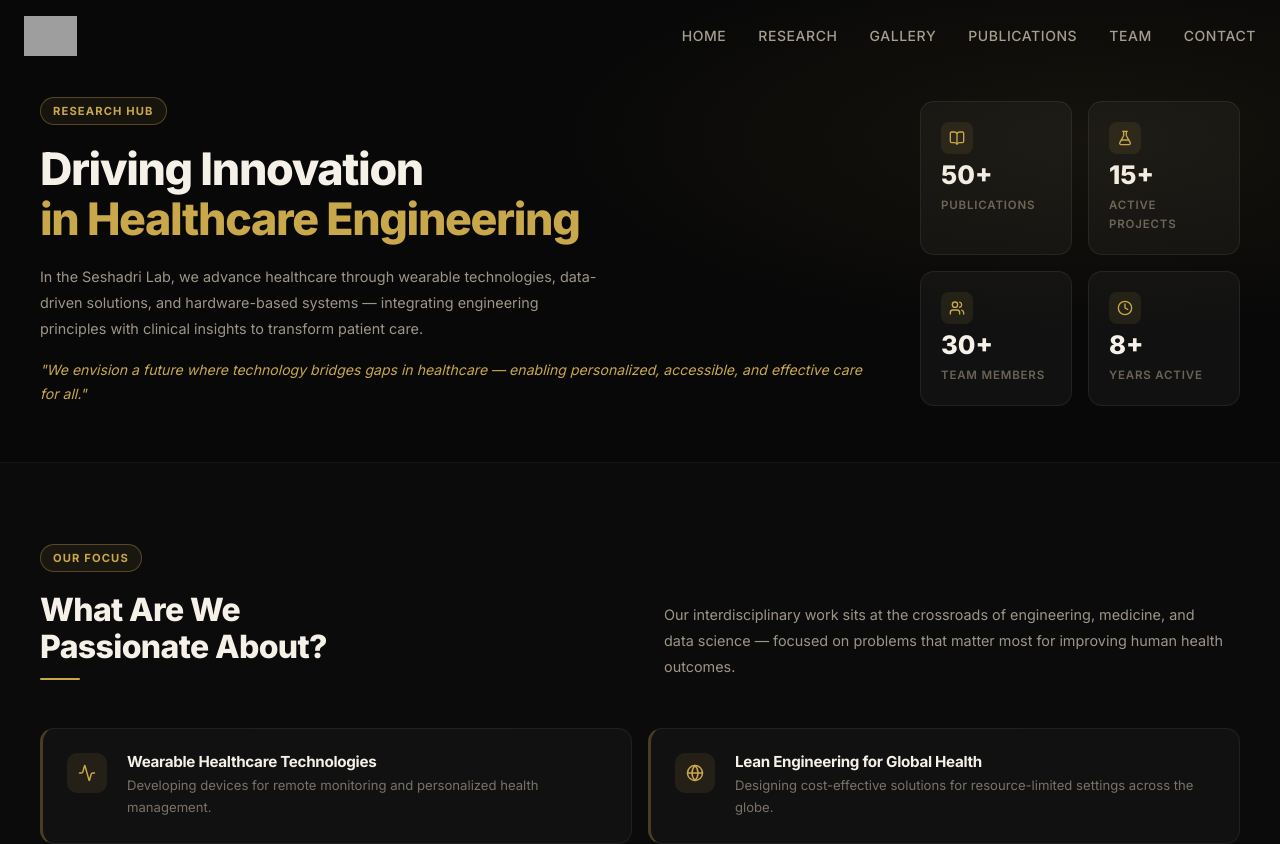
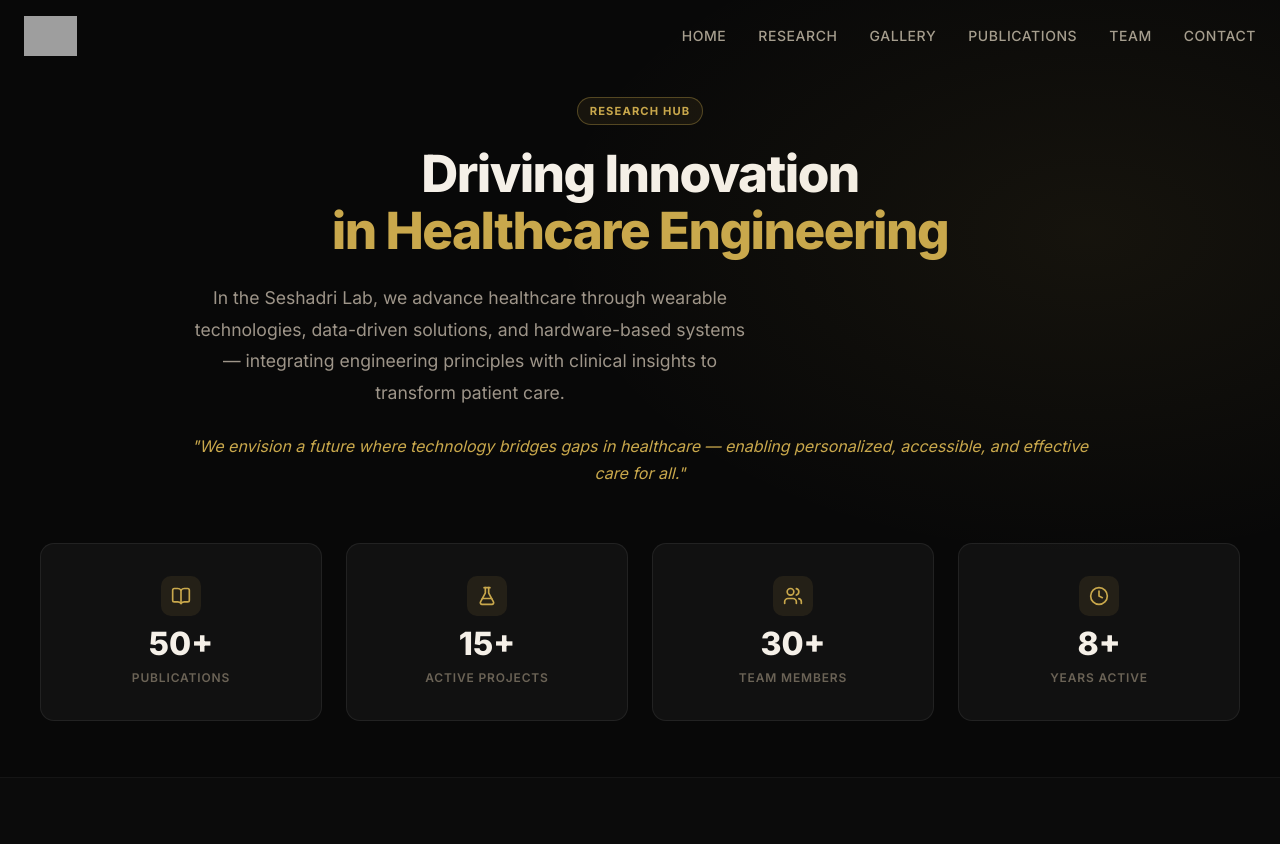
Before and after one commit to prasanth-selva/Seshadri_Lab_Update, a Next.js app: page /research in a window 1280 px wide. Shown: the top 844 px of the page. Built offline with nearby package versions, Linux system fonts and the light colour scheme; grey boxes are pictures that could not be loaded.

Commit message:
pages padding

```diff
--- a/src/app/research/page.tsx
+++ b/src/app/research/page.tsx
@@ -136,11 +136,11 @@ export default function ResearchPage() {
           }} />
 
           <div style={S.container}>
-            <div style={{ display: "grid", gridTemplateColumns: "1fr auto", gap: "3rem", alignItems: "end" }}>
+            <div style={{ display: "flex", flexDirection: "column", gap: "3.5rem", alignItems: "center", textAlign: "center" }}>
 
-              {/* Left — Text */}
-              <div>
-                <motion.div style={S.label} initial="hidden" animate="show" variants={fadeUp} custom={0}>
+              {/* Text */}
+              <div style={{ maxWidth: 900 }}>
+                <motion.div style={{ ...S.label, justifyContent: "center" }} initial="hidden" animate="show" variants={fadeUp} custom={0}>
                   Research Hub
                 </motion.div>
 
@@ -150,11 +150,11 @@ export default function ResearchPage() {
                   animate="show"
                   custom={1}
                   style={{
-                    fontSize: "clamp(2rem, 3.5vw, 3.2rem)",
+                    fontSize: "clamp(2.5rem, 4vw, 4rem)",
                     fontWeight: 800,
                     lineHeight: 1.1,
                     letterSpacing: "-0.03em",
-                    marginBottom: "1.25rem",
+                    marginBottom: "1.5rem",
                     color: "#f5f0e8",
                   }}
                 >
@@ -167,7 +167,7 @@ export default function ResearchPage() {
                   initial="hidden"
                   animate="show"
                   custom={2}
-                  style={{ ...S.bodyText, marginBottom: "1rem" }}
+                  style={{ ...S.bodyText, marginBottom: "1.5rem", fontSize: "1.1rem" }}
                 >
                   In the Seshadri Lab, we advance healthcare through wearable technologies,
                   data-driven solutions, and hardware-based systems — integrating engineering
@@ -179,14 +179,14 @@ export default function ResearchPage() {
                   initial="hidden"
                   animate="show"
                   custom={3}
-                  style={{ fontSize: "0.88rem", lineHeight: 1.7, color: GOLD, fontStyle: "italic" }}
+                  style={{ fontSize: "1rem", lineHeight: 1.7, color: GOLD, fontStyle: "italic" }}
                 >
                   "We envision a future where technology bridges gaps in healthcare —
                   enabling personalized, accessible, and effective care for all."
                 </motion.p>
               </div>
 
-              {/* Right — Stats block */}
+              {/* Stats block - spanning horizontally */}
               <motion.div
                 variants={fadeUp}
                 initial="hidden"
@@ -194,10 +194,9 @@ export default function ResearchPage() {
                 custom={2}
                 style={{
                   display: "grid",
-                  gridTemplateColumns: "1fr 1fr",
-                  gap: "1rem",
-                  flexShrink: 0,
-                  width: 320,
+                  gridTemplateColumns: "repeat(4, 1fr)",
+                  gap: "1.5rem",
+                  width: "100%",
                 }}
               >
                 {stats.map(({ n, label, icon: Icon }) => (
@@ -207,15 +206,19 @@ export default function ResearchPage() {
                       ...S.card,
                       display: "flex",
                       flexDirection: "column",
-                      gap: 8,
-                      padding: "1.25rem",
+                      alignItems: "center",
+                      textAlign: "center",
+                      gap: 12,
+                      padding: "2rem",
                     }}
                   >
-                    <div style={{ width: 32, height: 32, borderRadius: 8, background: "rgba(201,168,76,0.1)", display: "flex", alignItems: "center", justifyContent: "center" }}>
-                      <Icon size={16} color={GOLD} />
+                    <div style={{ width: 40, height: 40, borderRadius: 10, background: "rgba(201,168,76,0.1)", display: "flex", alignItems: "center", justifyContent: "center" }}>
+                      <Icon size={20} color={GOLD} />
                     </div>
-                    <div style={{ fontSize: "1.6rem", fontWeight: 800, color: "#f5f0e8", lineHeight: 1 }}>{n}</div>
-                    <div style={{ fontSize: "0.72rem", color: "#6b6356", fontWeight: 600, textTransform: "uppercase", letterSpacing: "0.07em" }}>{label}</div>
+                    <div>
+                      <div style={{ fontSize: "2rem", fontWeight: 800, color: "#f5f0e8", lineHeight: 1 }}>{n}</div>
+                      <div style={{ fontSize: "0.75rem", color: "#6b6356", fontWeight: 600, textTransform: "uppercase", letterSpacing: "0.07em", marginTop: "0.5rem" }}>{label}</div>
+                    </div>
                   </div>
                 ))}
               </motion.div>
@@ -230,13 +233,11 @@ export default function ResearchPage() {
         <section style={S.section("#0b0b0b")}>
           <div style={S.container}>
             {/* Section header */}
-            <div style={{ display: "grid", gridTemplateColumns: "1fr 1fr", gap: "3rem", alignItems: "end", marginBottom: "3rem" }}>
-              <div>
-                <div style={S.label}>Our Focus</div>
-                <h2 style={S.h2}>What Are We<br />Passionate About?</h2>
-                <div style={{ ...S.divider, marginBottom: 0 }} />
-              </div>
-              <p style={{ ...S.bodyText }}>
+            <div style={{ display: "flex", flexDirection: "column", gap: "1rem", alignItems: "center", textAlign: "center", marginBottom: "3rem", maxWidth: 800, margin: "0 auto 3rem auto" }}>
+              <div style={{ ...S.label, justifyContent: "center" }}>Our Focus</div>
+              <h2 style={{ ...S.h2, fontSize: "clamp(2rem, 3.5vw, 3.5rem)" }}>What Are We Passionate About?</h2>
+              <div style={{ ...S.divider, marginBottom: "1rem" }} />
+              <p style={{ ...S.bodyText, fontSize: "1.05rem" }}>
                 Our interdisciplinary work sits at the crossroads of engineering,
                 medicine, and data science — focused on problems that matter most
                 for improving human health outcomes.
```
